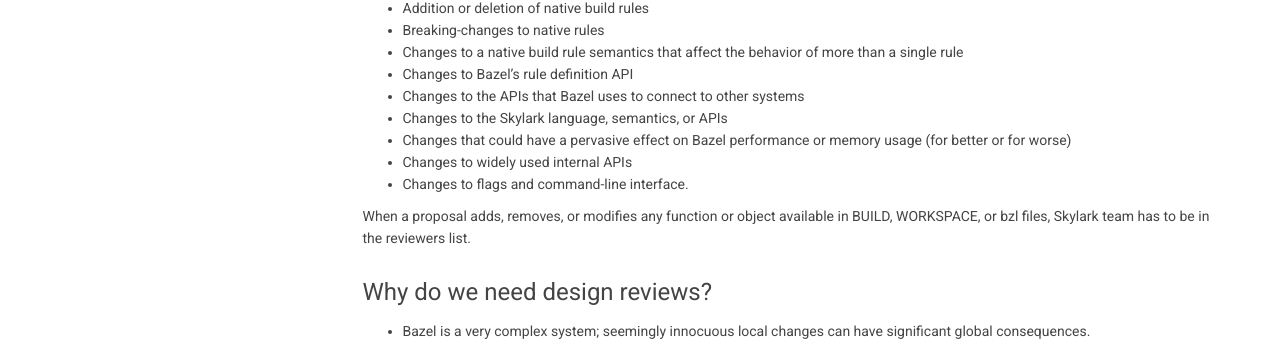
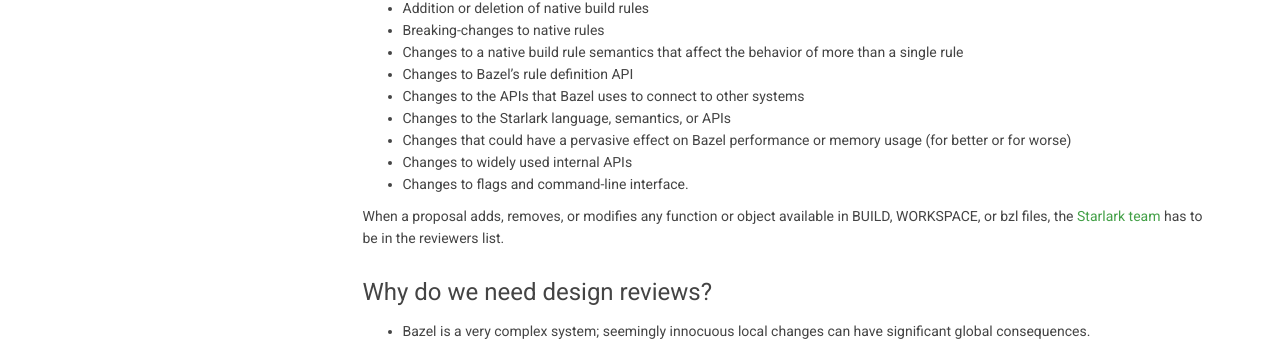
Before and after one commit to bazelbuild/bazel-website, a Jekyll site: the page built from designs/index.md, in a window 1280 px wide and 900 px high, scrolled down 3961 px. Shown: the part 150-491 px from the top of the window. Built offline with Jekyll 4.4.1, drawn with Linux system fonts in a browser that asks for light colours; nearby versions of some CDN libraries; library files that are not in the unit come from our copies; comment, search, counter and statistics services are not loaded.

Commit message:
Update the list of maintainers (#229)
- Add Philipp and Sven as discussed
- Also, replace Skylark to Starlark in another page

```diff
--- a/designs/index.md
+++ b/designs/index.md
@@ -233,14 +233,15 @@
     than a single rule
 *   Changes to Bazel's rule definition API
 *   Changes to the APIs that Bazel uses to connect to other systems
-*   Changes to the Skylark language, semantics, or APIs
+*   Changes to the Starlark language, semantics, or APIs
 *   Changes that could have a pervasive effect on Bazel performance or memory
     usage (for better or for worse)
 *   Changes to widely used internal APIs
 *   Changes to flags and command-line interface.
 
 When a proposal adds, removes, or modifies any function or object available in
-BUILD, WORKSPACE, or bzl files, Skylark team has to be in the reviewers list.
+BUILD, WORKSPACE, or bzl files, the [Starlark team](../maintainers-guide.html)
+has to be in the reviewers list.
 
 
 ## Why do we need design reviews?
```
Also changed, not shown: maintainers-guide.md (+2 -2 lines).
